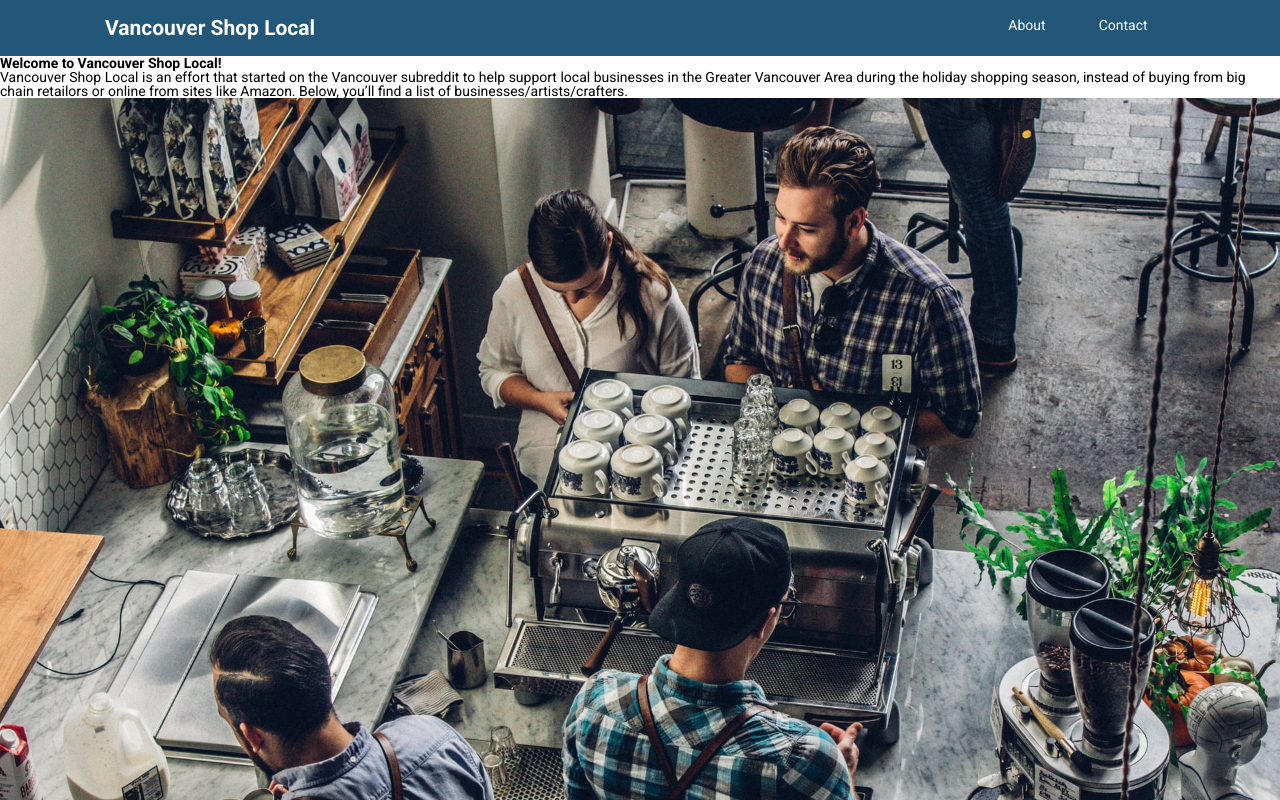
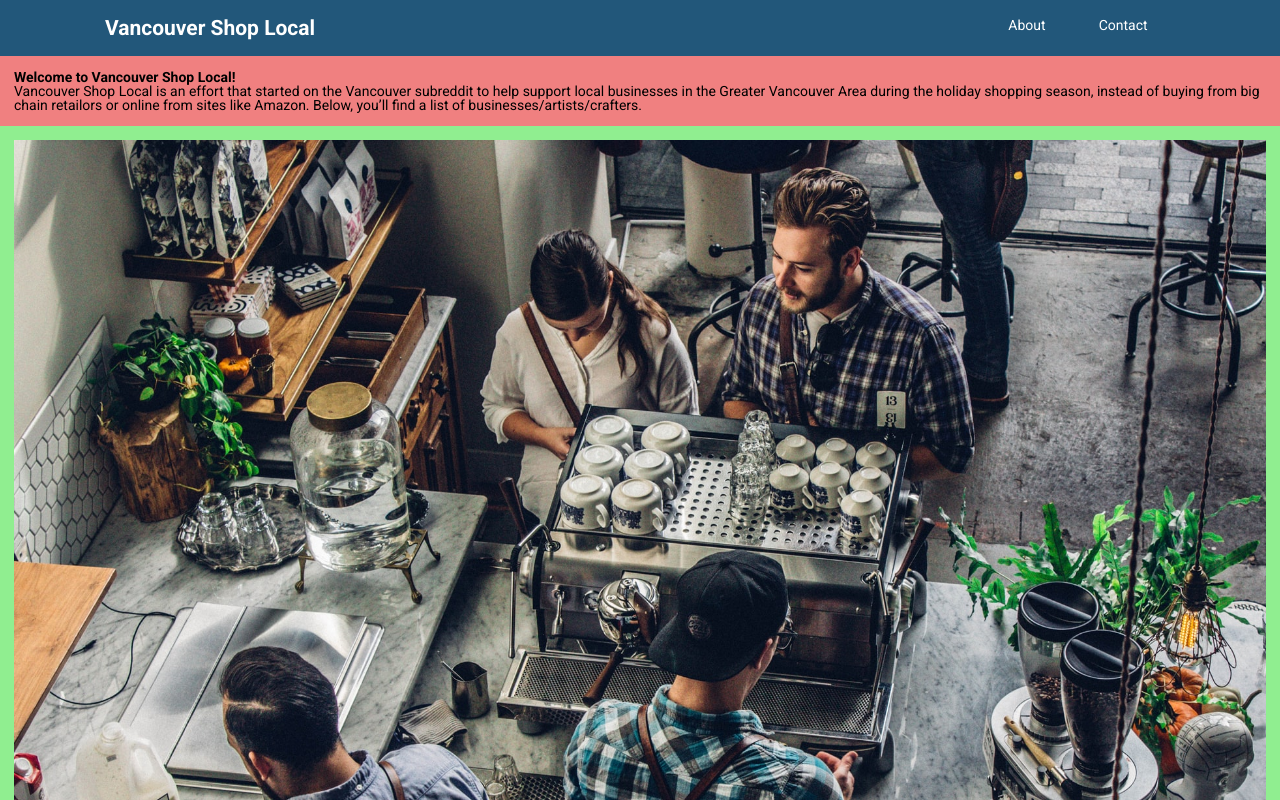
Before and after one commit to andrews1022/vancouver-shop-local, a Next.js app: page / in a window 1280 px wide. Shown: the top 800 px of the page. Built offline with nearby package versions, Linux system fonts and the light colour scheme.

Commit message:
setup fifty fifty components, added basic styles to wrapper and boxes

```diff
--- /dev/null
+++ b/components/FiftyFifty/index.tsx
@@ -0,0 +1,17 @@
+import React from 'react';
+
+// types
+import { Children } from '../../types/types';
+
+// styled components
+import FiftyFiftyWrapper from './styles';
+
+interface FiftyFiftyProps {
+	children: Children;
+}
+
+const FiftyFifty = ({ children }: FiftyFiftyProps) => (
+	<FiftyFiftyWrapper>{children}</FiftyFiftyWrapper>
+);
+
+export default FiftyFifty;
--- /dev/null
+++ b/components/FiftyFifty/styles.ts
@@ -0,0 +1,5 @@
+import styled from 'styled-components';
+
+const FiftyFiftyWrapper = styled.div``;
+
+export default FiftyFiftyWrapper;
--- /dev/null
+++ b/components/FiftyFiftyBox/index.tsx
@@ -0,0 +1,18 @@
+import React from 'react';
+
+// types
+import { Children } from '../../types/types';
+
+// styled components
+import FiftyFiftyBoxWrapper from './styles';
+
+interface FiftyFiftyBoxProps {
+	children: Children;
+	isFirstOnMobile?: boolean | undefined;
+}
+
+const FiftyFiftyBox = ({ children, isFirstOnMobile }: FiftyFiftyBoxProps) => (
+	<FiftyFiftyBoxWrapper isFirstOnMobile={isFirstOnMobile}>{children}</FiftyFiftyBoxWrapper>
+);
+
+export default FiftyFiftyBox;
--- /dev/null
+++ b/components/FiftyFiftyBox/styles.ts
@@ -0,0 +1,12 @@
+import styled from 'styled-components';
+
+interface FiftyFiftyBoxWrapperProps {
+	isFirstOnMobile: boolean | undefined;
+}
+
+const FiftyFiftyBoxWrapper = styled.div<FiftyFiftyBoxWrapperProps>`
+	background-color: ${(props) => (props.isFirstOnMobile ? 'lightgreen' : 'lightcoral')};
+	padding: 1rem;
+`;
+
+export default FiftyFiftyBoxWrapper;
--- a/pages/index.tsx
+++ b/pages/index.tsx
@@ -1,13 +1,21 @@
+// next
 import type { NextPage } from 'next';
 import Image from 'next/image';
+
+// react
+import React from 'react';
+
+// components
+import FiftyFifty from '../components/FiftyFifty';
+import FiftyFiftyBox from '../components/FiftyFiftyBox';
 
 // images
 import HomeImg from '../public/images/home.jpg';
 
 const Home: NextPage = () => (
 	<>
-		<div className='fifty-fifty'>
-			<div className='fifty-fifty-box'>
+		<FiftyFifty>
+			<FiftyFiftyBox>
 				<h1>Welcome to Vancouver Shop Local!</h1>
 				<p>
 					Vancouver Shop Local is an effort that started on the{' '}
@@ -18,11 +26,11 @@ const Home: NextPage = () => (
 					season, instead of buying from big chain retailors or online from sites like Amazon.
 					Below, you’ll find a list of businesses/artists/crafters.
 				</p>
-			</div>
-			<div className='fifty-fifty-box'>
+			</FiftyFiftyBox>
+			<FiftyFiftyBox isFirstOnMobile>
 				<Image src={HomeImg} alt='person accepting a package from a local business' />
-			</div>
-		</div>
+			</FiftyFiftyBox>
+		</FiftyFifty>
 	</>
 );
 
--- /dev/null
+++ b/types/types.ts
@@ -0,0 +1,3 @@
+import React from 'react';
+
+export type Children = React.ReactNode;
```
